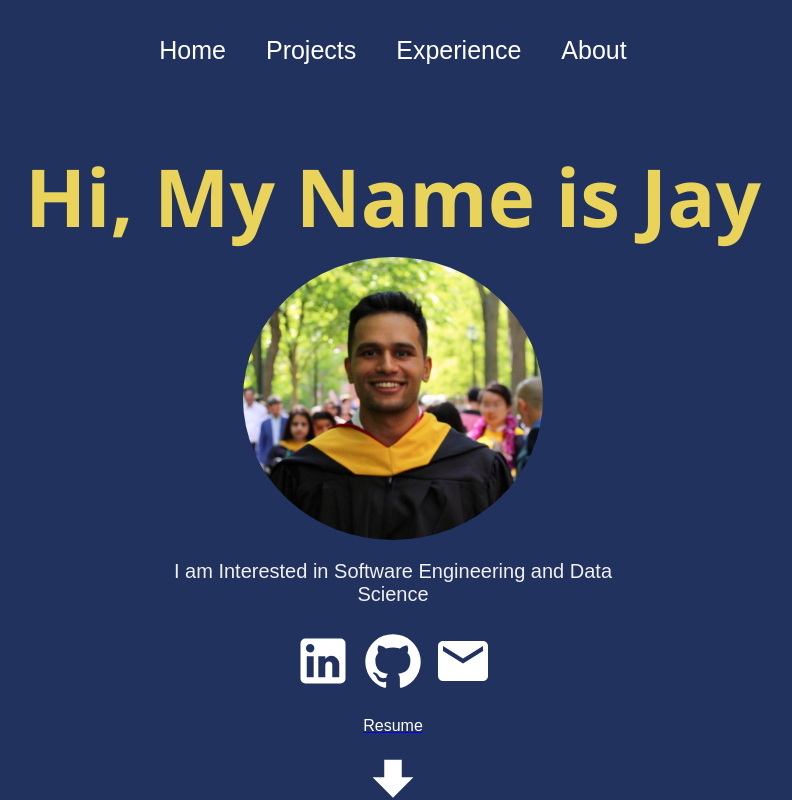
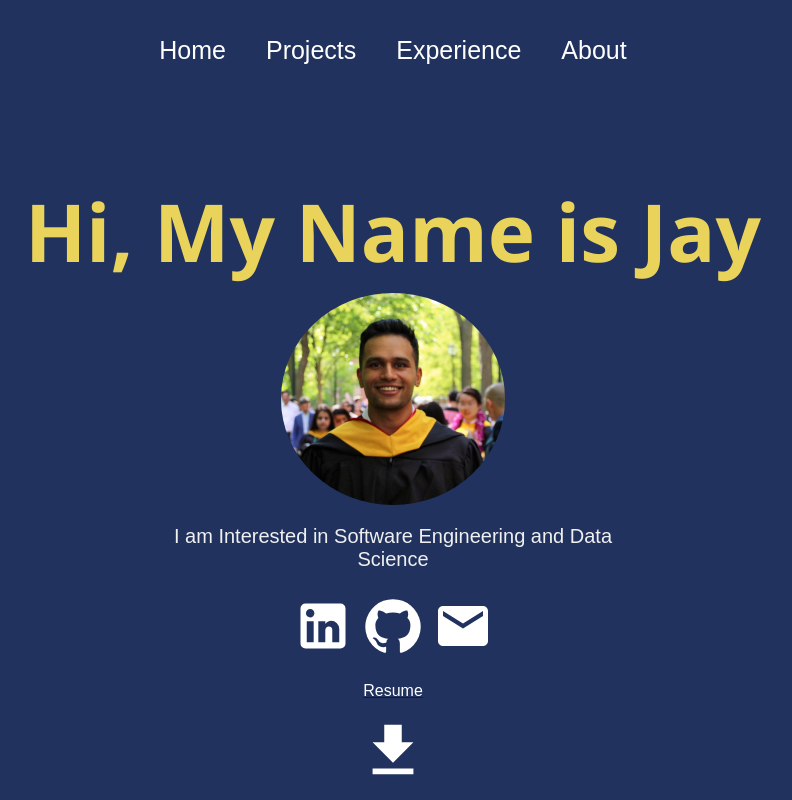
Before and after one commit to bpantha/personal-site-master-react, a React (Create React App) app: page / in a window 1280 px wide. Shown: the top 800 px of the page, without its empty margins (247-1039 px from the left). Built offline with nearby package versions, Linux system fonts and the light colour scheme.

Commit message:
image update

```diff
--- a/src/pages/Home.js
+++ b/src/pages/Home.js
@@ -7,7 +7,6 @@
 
 import "../styles/Home.css";
 import headshot from "../images/Screenshot 2023-06-26 at 1.59.07 PM.png";
-
 function Home() {
   return (
     <div className="home">
--- a/src/styles/Home.css
+++ b/src/styles/Home.css
@@ -20,7 +20,7 @@
     display: block;
     margin: 0 auto;
     border-radius: 100%;
-    max-width: 300px; /* Adjust the size as needed */
+    max-width: 225px; /* Adjust the size as needed */
   }
   .about h2 {
     font-family: "Segoe UI", Tahoma, Geneva, Verdana, sans-serif;
```
